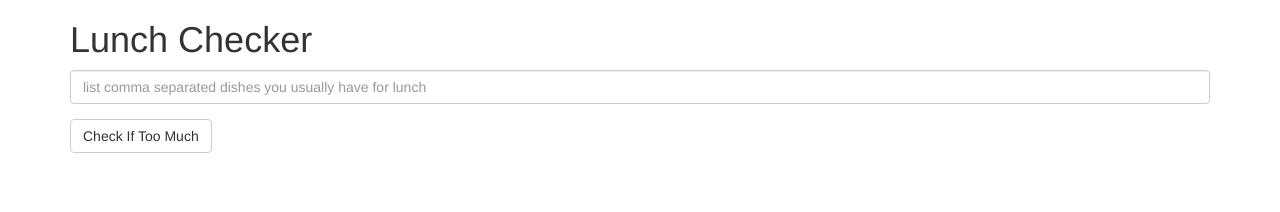
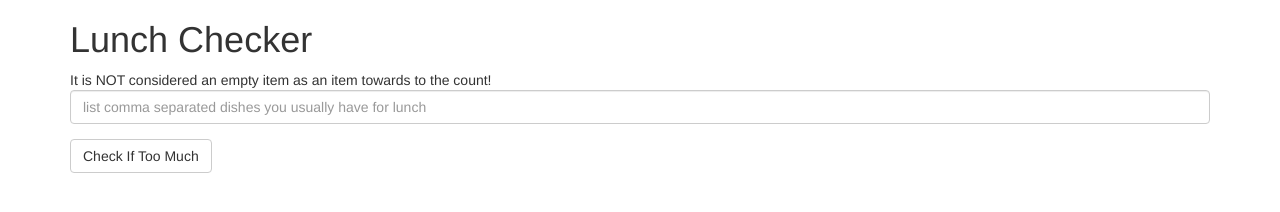
Before and after one commit to olhakrutsyk/coursera-angularjs, a plain HTML site: page module-1/index.html in a window 1280 px wide. Drawn offline with Linux system fonts and the light colour scheme.

Commit message:
empty values note

```diff
--- a/module-1/index.html
+++ b/module-1/index.html
@@ -13,6 +13,7 @@
      <h1>Lunch Checker</h1>
 
          <div class="form-group">
+             It is NOT considered an empty item as an item towards to the count!
              <input id="lunch-menu" type="text"
              placeholder="list comma separated dishes you usually have for lunch"
              class="form-control" ng-model="dishes">
```
Also changed, not shown: index.html (+0 -1 lines).
